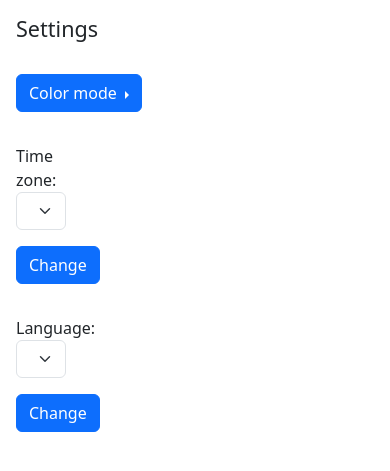
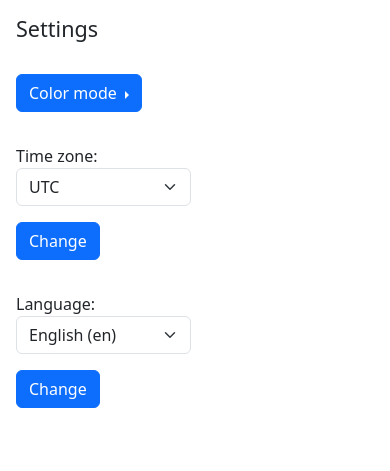
Before and after one commit to Haenes/bugtracker-old, a Django app: page /settings/ in a window 390 px wide. Shown: the part 57-528 px from the top of the page. Run offline with Django 4.2, Linux system fonts and the light colour scheme; the visitor is signed in with stand-in values (Sample User, id 1).

Commit message:
Fix: fix most of the bad layout on mobile devices

```diff
--- a/app/templates/accounts.html
+++ b/app/templates/accounts.html
@@ -13,7 +13,7 @@
 		<h4 class="h4 mb-3 fw-normal">{% translate "Account details" %}</h4>
 		<form method="post">
 			{% csrf_token %}
-			<div class="col-3">
+			<div class="col-sm-3">
 				{% for field in user_form %}
 					<div class="col-8 mb-3">
 						{{ field.label }}
--- a/app/templates/project-settings.html
+++ b/app/templates/project-settings.html
@@ -28,7 +28,7 @@
 			</div>
 		</div>
 
-		<div class="ms-3">
+		<div class="ms-3 col-sm-4">
 			<form method="post">
 				{% csrf_token %}
 					{% for field in project_form %}
@@ -39,7 +39,7 @@
 							</div>
 
 						{% else %}
-							<div class="col-2 mb-3">
+							<div class="col-8 mb-3">
 								<label class="form-label m-0" for="{{ field.name }}">{{ field.label }}</label>
 								{{ field }}
 							</div>
@@ -54,7 +54,7 @@
 					{% endfor %}
 
 <!-- DELETE PROJECT MODAL TRIGER -->
-				<div class="col-4 mt-3">
+				<div class="col mt-3">
 					<a href="#"
 						class="link-danger link-offset-2-hover link-underline-opacity-0 link-underline-opacity-100-hover"
 						data-bs-toggle="modal" data-bs-target="#DeleteProject">
--- a/app/templates/settings.html
+++ b/app/templates/settings.html
@@ -9,7 +9,7 @@
 <div class="ms-2 mt-3">
     <h4 class="h4 ms-2 fw-normal">{% translate "Settings" %}</h4>
 
-    <div class="vstack col-2 gap-3">
+    <div class="vstack col-sm-4 gap-3">
 
         <div class="p-2 mt-3">
 
@@ -37,13 +37,13 @@
             </div>
         </div>
 
-        <div class="p-2">
+        <div class="p-2 col-6">
             {% get_current_timezone as TIME_ZONE %}
 
             <form action="{% url 'settings' %}" method="POST">
                 {% csrf_token %}
                 <label for="timezone">{% translate "Time zone:" %}</label>
-                <select class="form-select col-4" name="timezone">
+                <select class="form-select" name="timezone">
                     {% for city, tz in timezones.items %}
                         {% if tz == TIME_ZONE %}
                             <option value="{{ tz }}" selected>{{ city }}</option>
@@ -58,12 +58,12 @@
             </form>
         </div>
 
-        <div class="p-2">
+        <div class="p-2 col-6">
 
             <form action="{% url 'set_language' %}" method="post">
                 {% csrf_token %}
                 <label for="language">{% translate "Language:" %}</label>
-                <select class="form-select col-4" name="language">
+                <select class="form-select" name="language">
                     {% get_current_language as LANGUAGE_CODE %}
                     {% get_available_languages as LANGUAGES %}
                     {% get_language_info_list for LANGUAGES as languages %}
```
Also changed, not shown: app/templates/boards.html (+6 -10 lines), app/templates/issue-details.html (+5 -7 lines).
